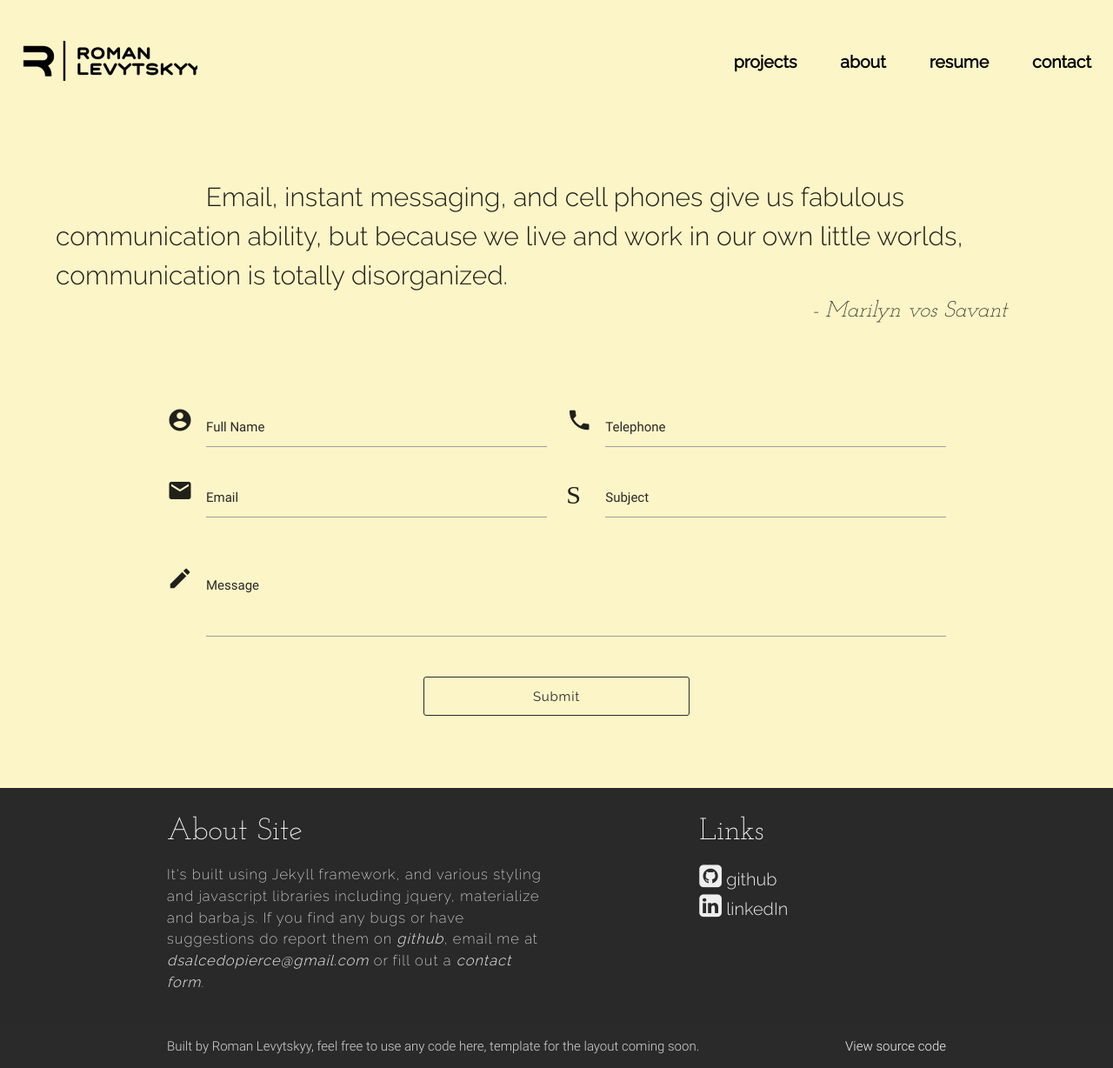
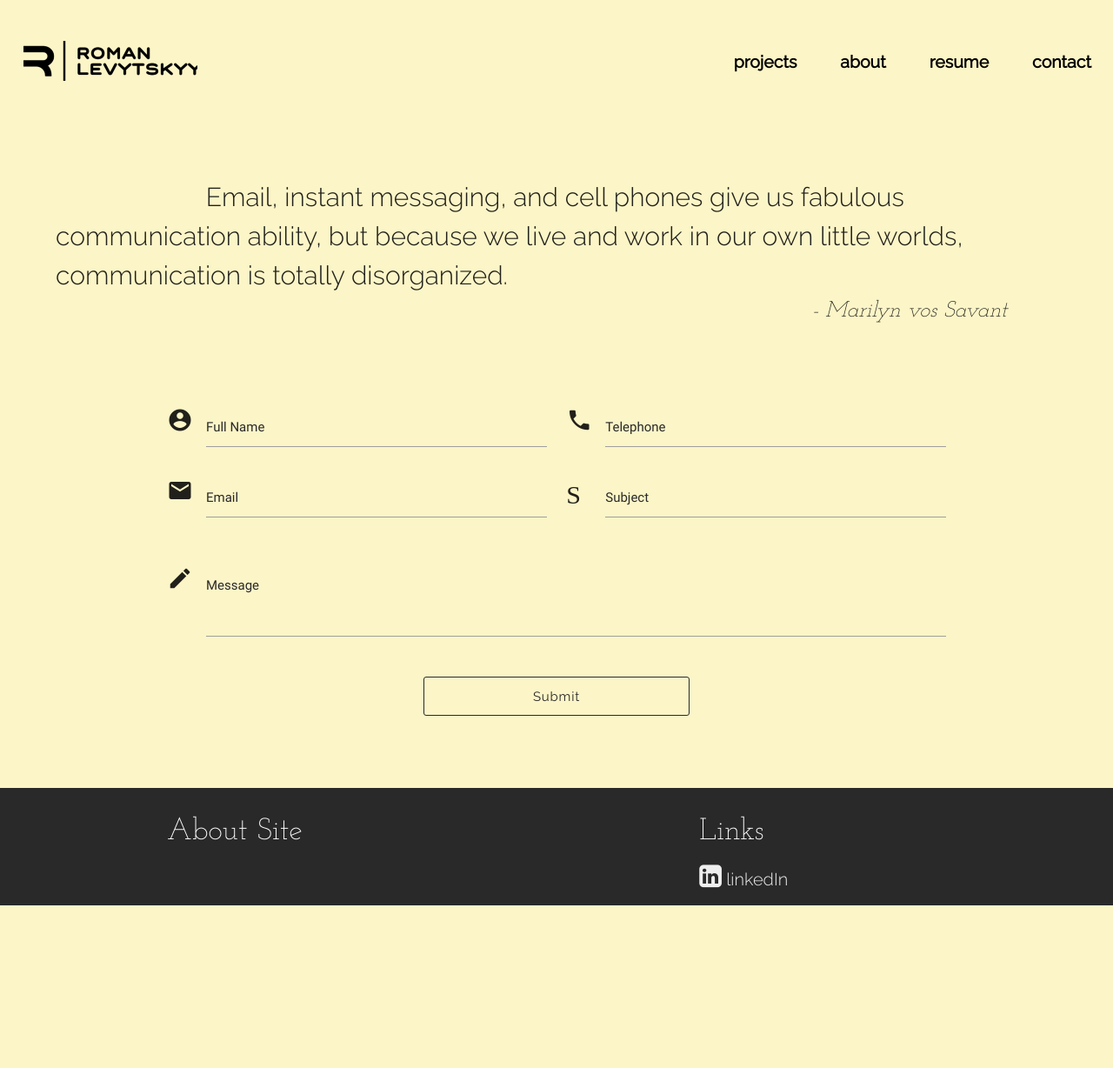
Before and after one commit to dsalcedopierce/dsalcedopierce.github.io, a Jekyll site: the page built from contact.html, in a window 1280 px wide. Shown: the whole page at 87% size. Built offline with Jekyll 4.4.1, drawn with Linux system fonts in a browser that asks for light colours; nearby versions of some CDN libraries; after the commit the page ends 1061 px from its top, so only the background shows below that.

Commit message:
Update footer.html

```diff
--- a/_includes/footer.html
+++ b/_includes/footer.html
@@ -3,21 +3,23 @@
     <div class="row">
       <div class="col l6 s12">
         <h5 class="white-text footer_titles">About Site</h5>
-        <p class="grey-text text-lighten-3 description">It's built using Jekyll framework, and various styling and javascript libraries including jquery, materialize and barba.js. If you find any bugs or have suggestions do report them on <a class="footer_description_link" href="https://github.com/LevytsRoman/levytsroman.github.io/issues/new">github</a>, email me at <a class="footer_description_link" href="mailto:{{site.email}}">{{site.email}}</a> or fill out a <a class="footer_description_link" href="/contact">contact form</a>.</p>
+        <!--<p class="grey-text text-lighten-3 description">It's built using Jekyll framework, and various styling and javascript libraries including jquery, materialize and barba.js. If you find any bugs or have suggestions do report them on <a class="footer_description_link" href="https://github.com/LevytsRoman/levytsroman.github.io/issues/new">github</a>, email me at <a class="footer_description_link" href="mailto:{{site.email}}">{{site.email}}</a> or fill out a <a class="footer_description_link" href="/contact">contact form</a>.</p>-->
       </div>
       <div class="col l4 offset-l2 s12">
         <h5 class="white-text footer_titles">Links</h5>
         <ul>
-          <li><a class="grey-text text-lighten-3" target="_blank" href="{{site.github_link}}"><i class="fa fa-github-square footer_icons" aria-hidden="true"></i><span class="footer_link_text"> github</span></a></li>
+          <!-- <li><a class="grey-text text-lighten-3" target="_blank" href="{{site.github_link}}"><i class="fa fa-github-square footer_icons" aria-hidden="true"></i><span class="footer_link_text"> github</span></a></li>-->
           <li><a class="grey-text text-lighten-3" target="_blank" href="{{site.linked_in_link}}"><i class="fa fa-linkedin-square footer_icons" aria-hidden="true"></i><span class="footer_link_text"> linkedIn</span></a></li>
         </ul>
       </div>
     </div>
   </div>
+  <!--
   <div class="footer-copyright">
     <div class="container">
     Built by Roman Levytskyy, feel free to use any code here, template for the layout coming soon.
     <a class="grey-text text-lighten-4 right" href="https://github.com/LevytsRoman/levytsroman.github.io">View source code</a>
     </div>
+-->
   </div>
 </footer>
```
